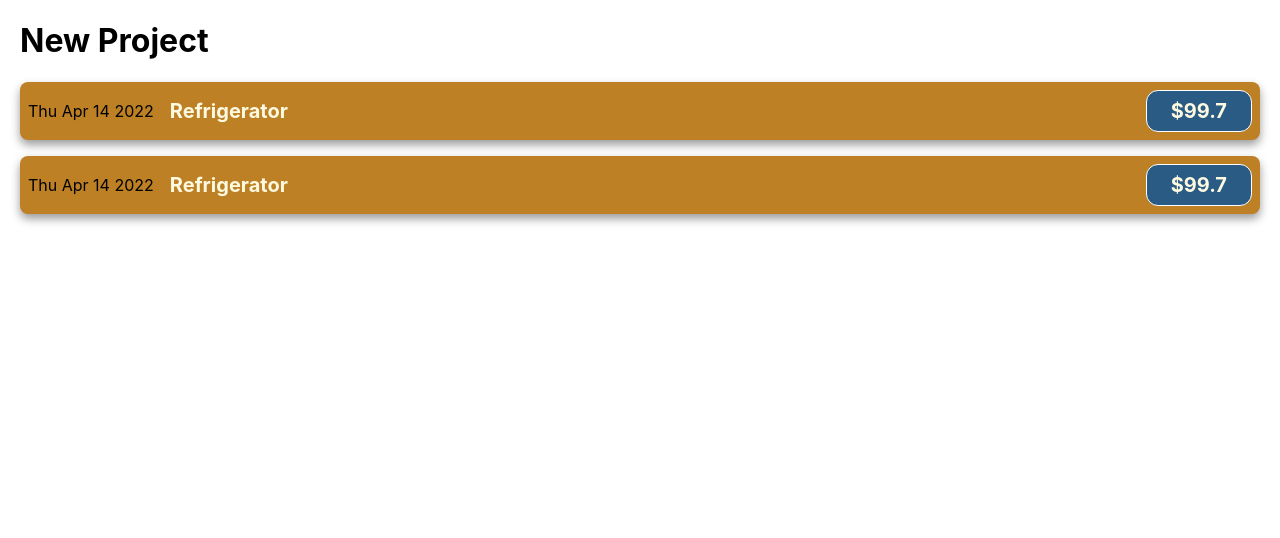
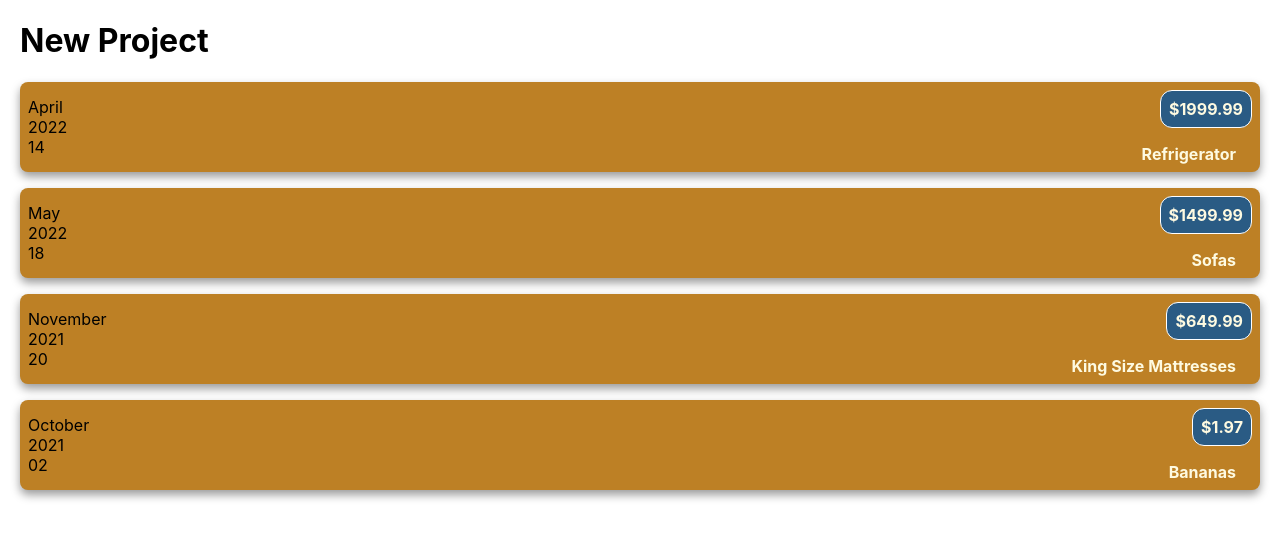
Before and after one commit to OlegZaichuk/ReactJS_Cost_Accounting, a React (Create React App) app: page / in a window 1280 px wide. Shown: the top 538 px of the page. Built offline with nearby package versions, Linux system fonts and the light colour scheme.

Commit message:
update  CostItems component

```diff
--- a/src/App.js
+++ b/src/App.js
@@ -2,11 +2,33 @@ import './css/App.css';
 import CostItems from "./components/CostItems";
 
 function App() {
+  const costs = [
+    {
+      data: new Date(2022,3,14),
+      description: 'Refrigerator',
+      amount: 1999.99,
+    },
+    {
+      data: new Date(2022,4,18),
+      description: 'Sofas',
+      amount: 1499.99,
+    },
+    {
+      data: new Date(2021,10,20),
+      description: 'King Size Mattresses',
+      amount: 649.99,
+    },
+    {
+      data: new Date(2021,9,2),
+      description: 'Bananas',
+      amount: 1.97,
+    },
+  ]
   return (
     <div>
       <h1> New Project </h1>
-        <CostItems/>
-        <CostItems></CostItems>
+      {costs.map(costItem => <CostItems date={costItem.data} description={costItem.description}
+                                        amount={costItem.amount}/>)}
     </div>
   );
 }
--- a/src/components/CostItems.jsx
+++ b/src/components/CostItems.jsx
@@ -1,16 +1,21 @@
 import React from 'react';
 import '../css/CostItem.css';
 
-const CostItems = () => {
-    const costDate = new Date(2022,3,14)
-    const costDescription = 'Refrigerator'
-    const costAmount = 99.7
+const CostItems = (props) => {
+    const year = props.date.getFullYear();
+    const month = props.date.toLocaleString('en-US', {month: 'long'});
+    const day = props.date.toLocaleString('en-US', {day: '2-digit'});
     return (
         <div className='cost-item'>
-            <div>{costDate.toDateString()}</div>
+            <div>
+                <div>{month}</div>
+                <div>{year}</div>
+                <div>{day}</div>
+            </div>
+            {/*<div>{props.date.toDateString()}</div>*/}
             <div className='cost-item__description'>
-                <h2>{costDescription}</h2>
-                <div className='cost-item__price'>${costAmount}</div>
+                <h2>{props.description}</h2>
+                <div className='cost-item__price'>${props.amount}</div>
             </div>
         </div>
     );
--- a/src/css/CostItem.css
+++ b/src/css/CostItem.css
@@ -37,20 +37,20 @@
   border-radius: 12px;
 }
 
-@media (min-width: 580px) {
-  .cost-item__description {
-    flex-direction: row;
-    align-items: center;
-    justify-content: flex-start;
-    flex: 1;
-  }
+/*@media (min-width: 580px) {*/
+/*  .cost-item__description {*/
+/*    flex-direction: row;*/
+/*    align-items: center;*/
+/*    justify-content: flex-start;*/
+/*    flex: 1;*/
+/*  }*/
 
-  .cost-item__description h2 {
-    font-size: 1.25rem;
-  }
+/*  .cost-item__description h2 {*/
+/*    font-size: 1.25rem;*/
+/*  }*/
 
-  .cost-item__price {
-    font-size: 1.25rem;
-    padding: 0.5rem 1.5rem;
-  }
-}
+/*  .cost-item__price {*/
+/*    font-size: 1.25rem;*/
+/*    padding: 0.5rem 1.5rem;*/
+/*  }*/
+/*}*/
```
